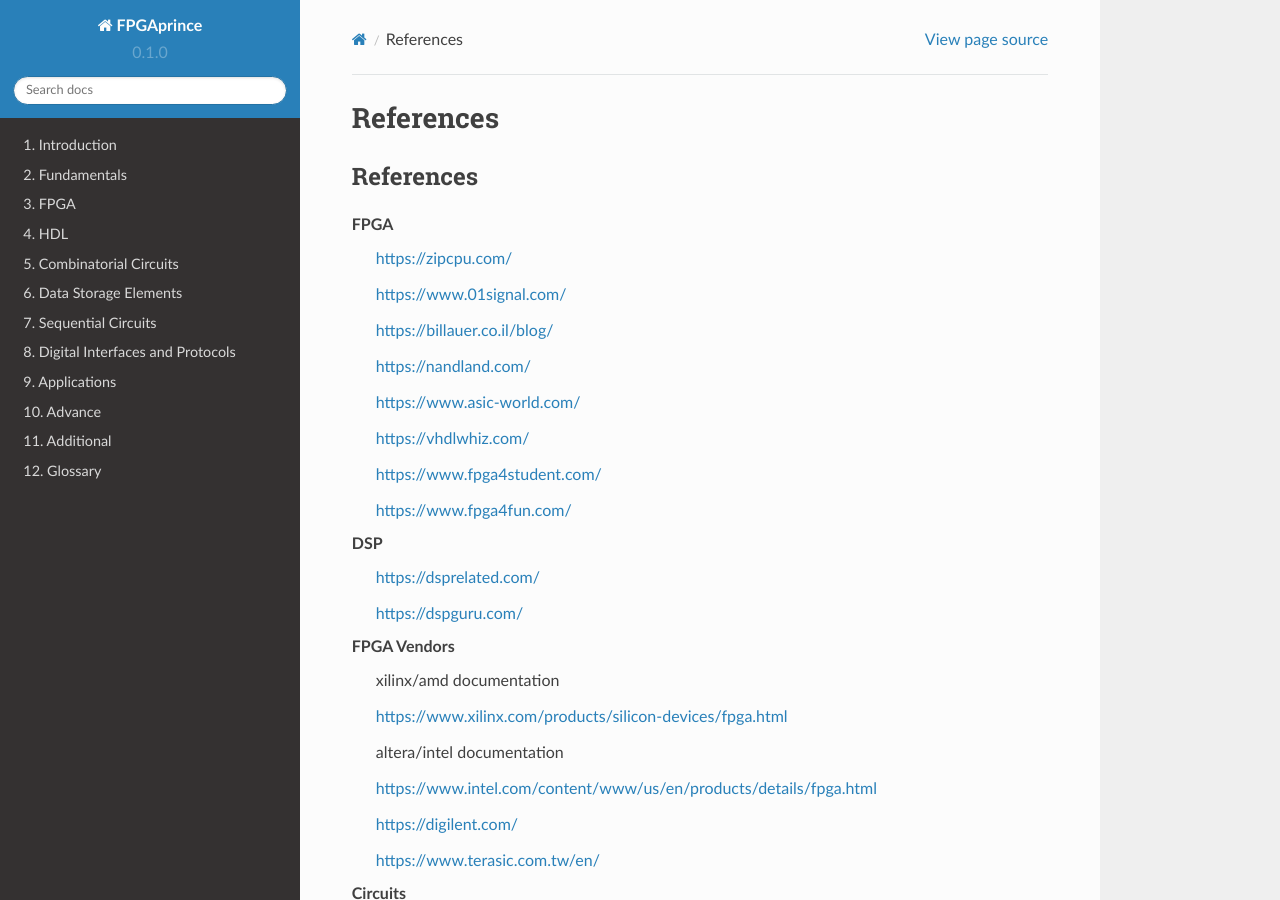
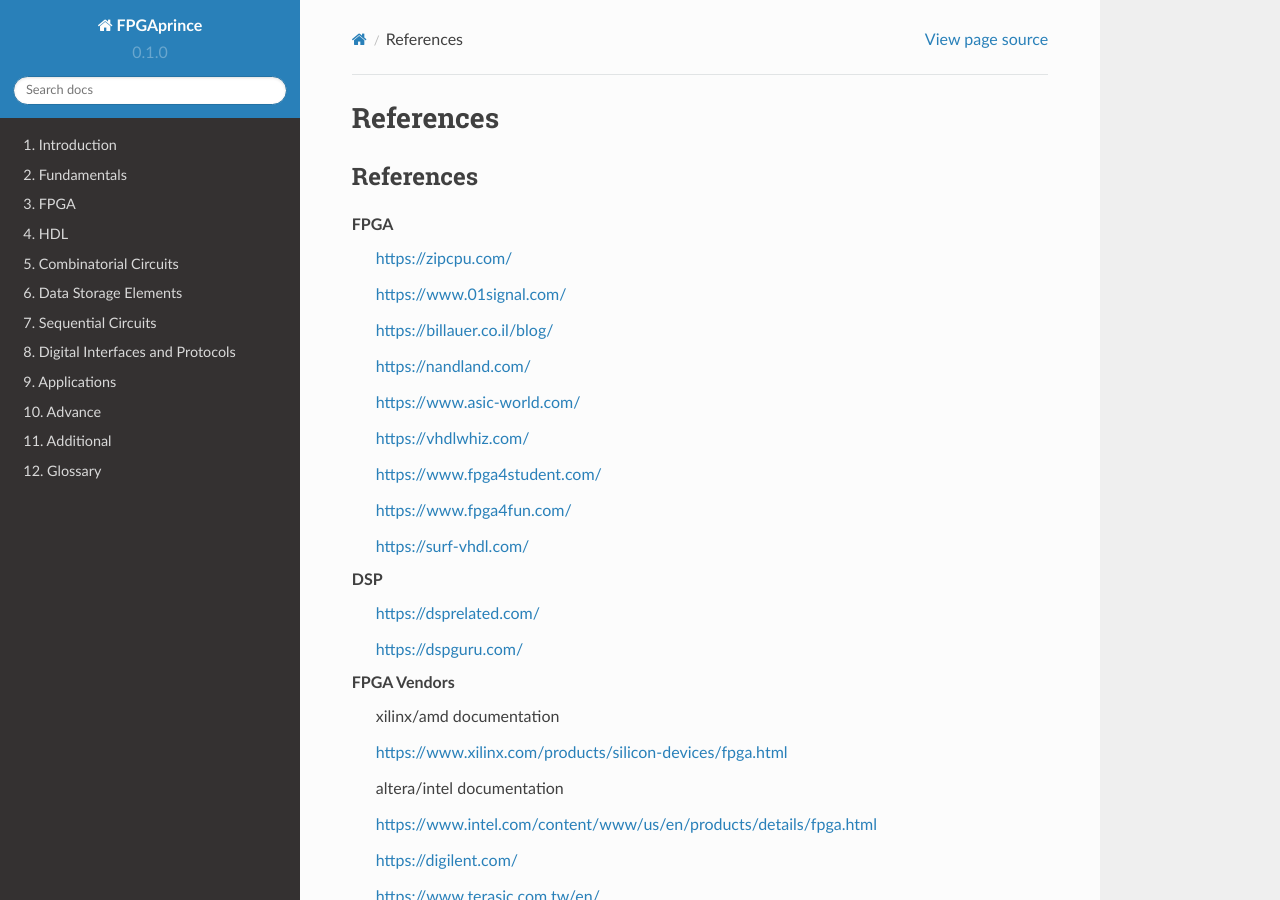
Before and after one commit to fpgaprince/rtd, a Sphinx documentation site: the page built from docs/source/references.rst, in a window 1280 px wide and 900 px high. Built offline with Sphinx 7.4.7 and the Read the Docs theme 2.0.0, drawn with Linux system fonts in a browser that asks for light colours; some of the changed lines change nothing that is shown.

Commit message:
Update references.rst
ff

```diff
--- a/docs/source/references.rst
+++ b/docs/source/references.rst
@@ -21,6 +21,8 @@ FPGA
     https://www.fpga4student.com/
 
     https://www.fpga4fun.com/
+
+    https://surf-vhdl.com/
 
 DSP
     https://dsprelated.com/
```
